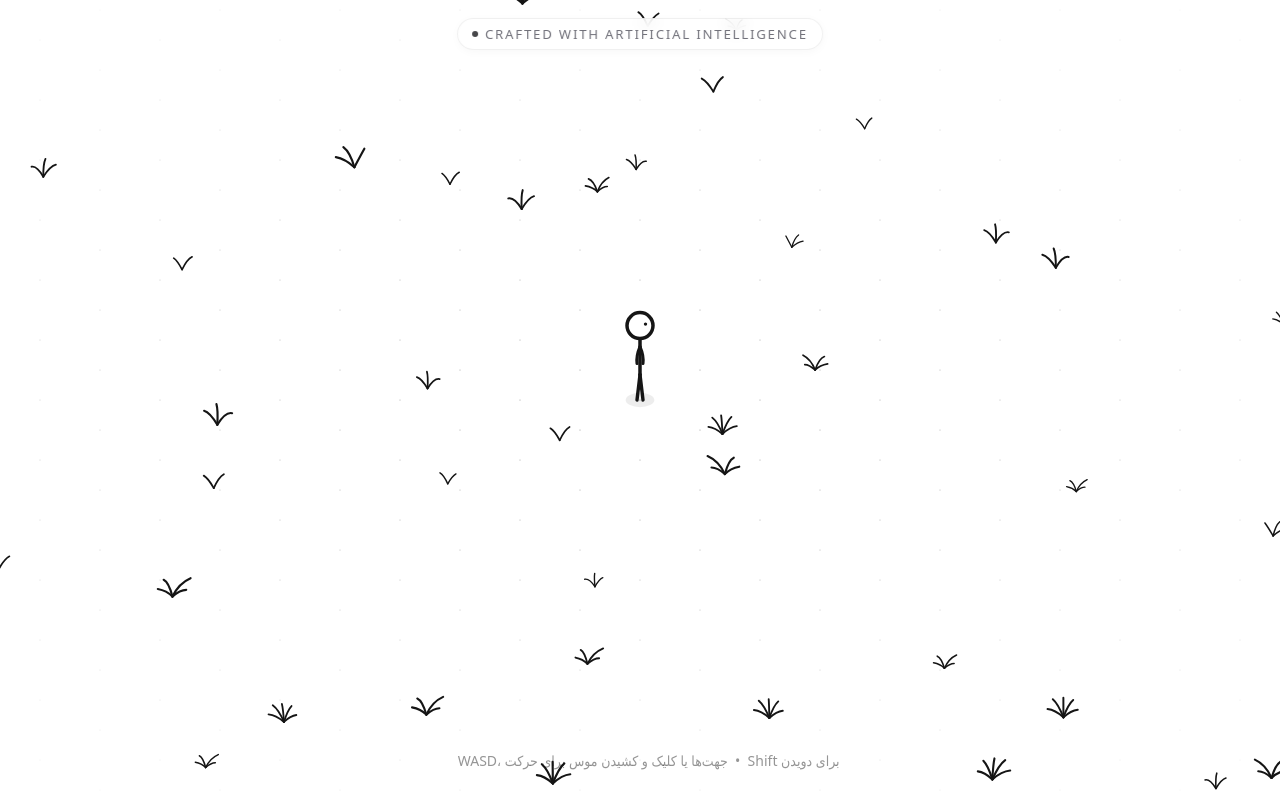
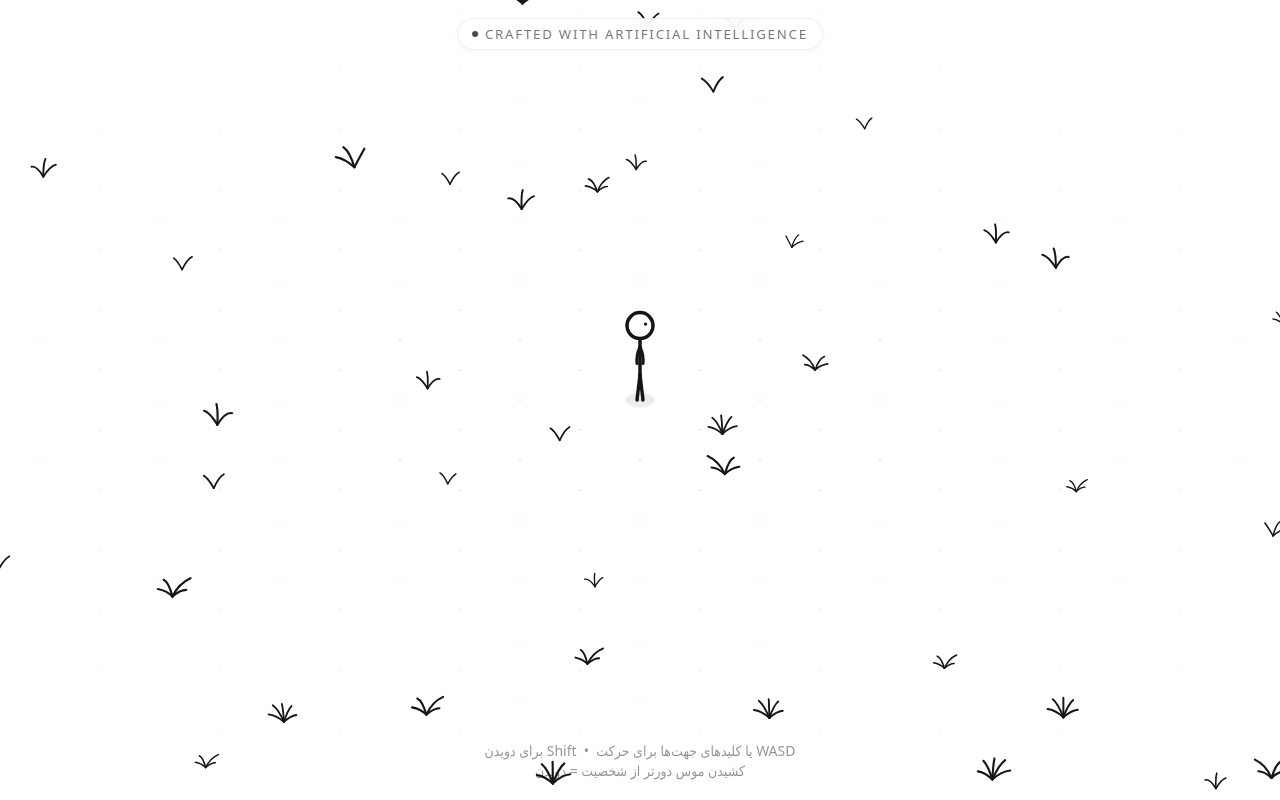
Before and after one commit to sterland24/isometric-stickman-game, a plain HTML site: page index.html in a window 1280 px wide. Drawn offline with Linux system fonts and the light colour scheme.

Commit message:
fix: render the Persian control hint right-to-left

```diff
--- a/index.html
+++ b/index.html
@@ -1,5 +1,5 @@
 <!DOCTYPE html>
-<html lang="fa">
+<html lang="fa" dir="rtl">
 <head>
   <meta charset="UTF-8">
   <meta name="viewport" content="width=device-width, initial-scale=1.0, maximum-scale=1.0, user-scalable=no, viewport-fit=cover">
--- a/src/render/uiRenderer.js
+++ b/src/render/uiRenderer.js
@@ -63,8 +63,10 @@ export function drawHint(ctx, player, W, H, dt) {
   if (player.vx || player.vy) hintAlpha = Math.max(0, hintAlpha - dt * 0.8);
   if (hintAlpha <= 0) return;
 
+  ctx.save();
   ctx.globalAlpha = hintAlpha * 0.45;
   ctx.fillStyle = CONFIG.INK_COLOR;
+  ctx.direction = 'rtl';
   const fontSize = W < 480 ? 12 : 14;
   ctx.font = `${fontSize}px system-ui, Tahoma, sans-serif`;
   ctx.textAlign = 'center';
@@ -73,9 +75,10 @@ export function drawHint(ctx, player, W, H, dt) {
     ctx.fillText('انگشت را هر جای صفحه بکشید (جوی‌استیک شناور)', W / 2, H - 44);
     ctx.fillText('برای دویدن، انگشت را تا لبه دایره بکشید', W / 2, H - 24);
   } else {
-    ctx.fillText('WASD، جهت‌ها یا کلیک و کشیدن موس برای حرکت  •  Shift برای دویدن', W / 2, H - 34);
+    ctx.fillText('WASD یا کلیدهای جهت‌ها برای حرکت  •  Shift برای دویدن', W / 2, H - 44);
+    ctx.fillText('کشیدن موس دورتر از شخصیت = دویدن', W / 2, H - 24);
   }
-  ctx.globalAlpha = 1;
+  ctx.restore();
 }
 
 /**
```
